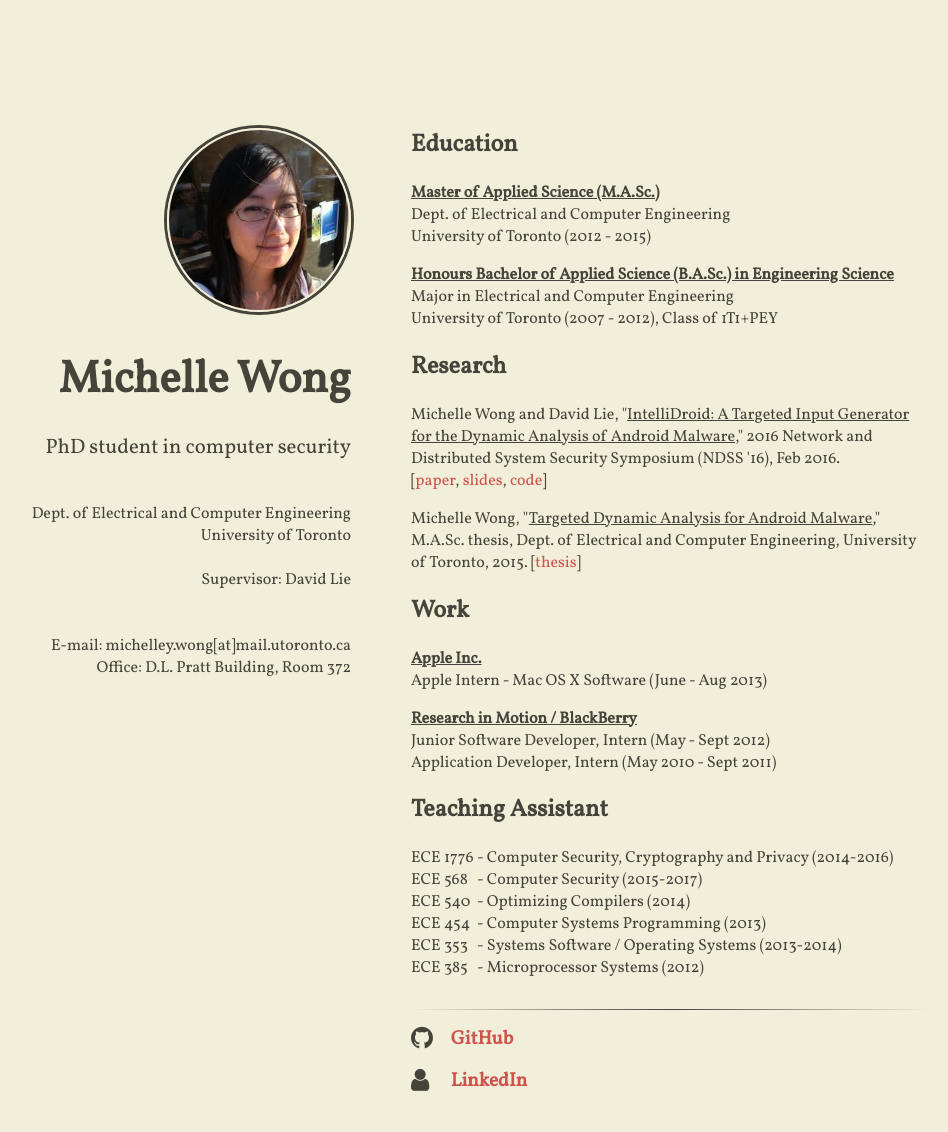
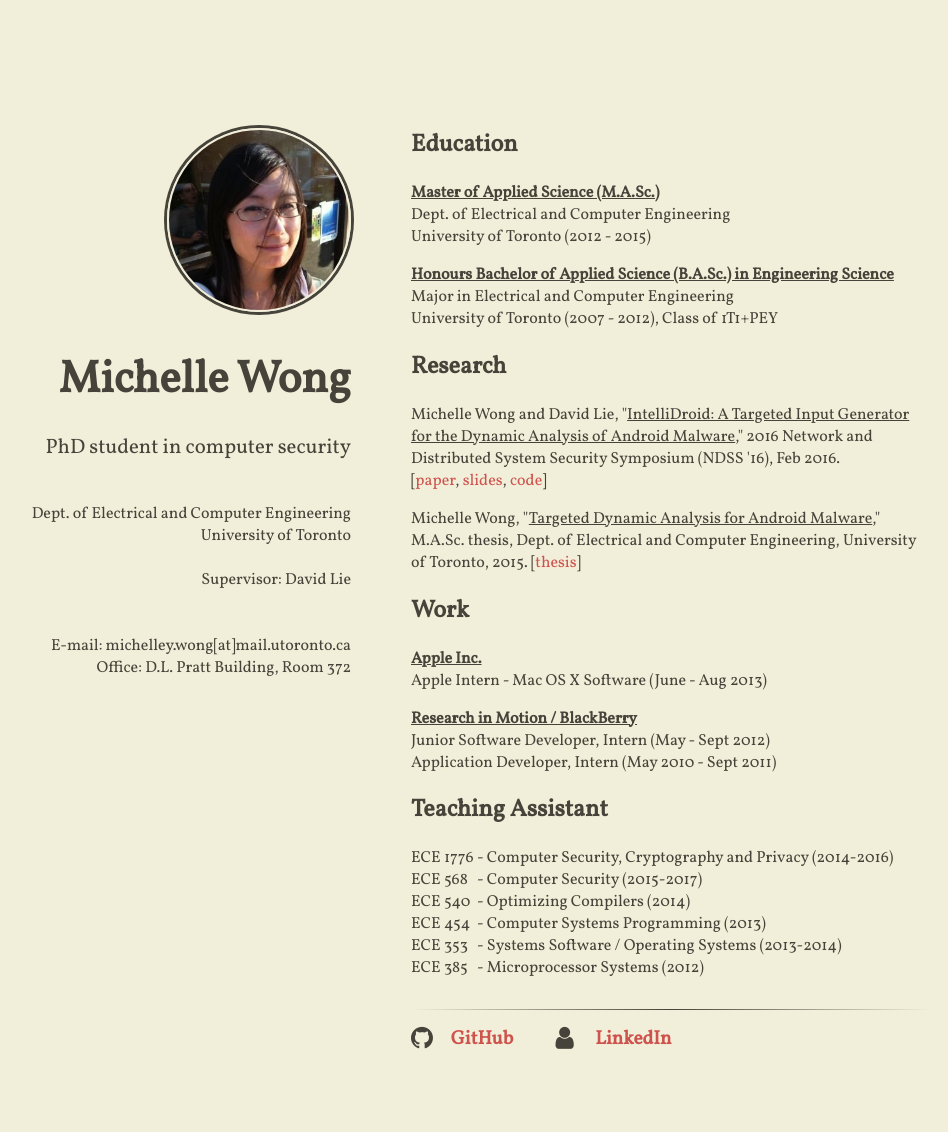
Before and after one commit to miwong/miwong.github.io, a Jekyll site: the page built from index.html, in a window 1280 px wide. Shown: the whole page, without its empty margins (189-1137 px from the left). Built offline with Jekyll 4.4.1, drawn with Linux system fonts in a browser that asks for light colours; nearby versions of some CDN libraries; after the commit the page ends 1090 px from its top, so only the background shows below that.

Commit message:
Fix footer

```diff
--- a/assets/main.scss
+++ b/assets/main.scss
@@ -37,9 +37,12 @@ a:hover {
 
 /*** main content list ***/
 .main-list-item {
+    display: inline;
     font-weight: bold;
     font-size: 1.2em;
-	margin: 0.8em 0;
+    margin-top: 1em;
+    margin-left: 0;
+    margin-right: 2em;
 }
 
 /* override the left margin added by font awesome for the main content list,
```
Lines whose indentation alone changed are shown as unchanged.
